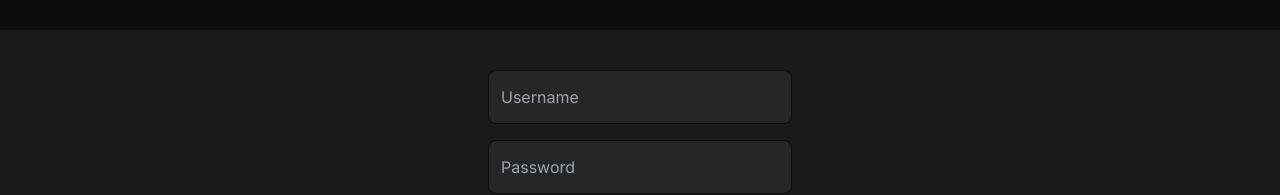
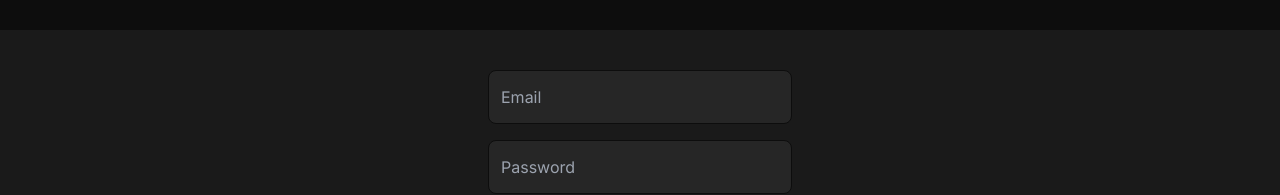
Before and after one commit to Ben-Tewfik/todo_list, a Next.js app: page /login in a window 1280 px wide. Shown: the part 170-365 px from the top of the page. Built offline with nearby package versions, Linux system fonts and the light colour scheme.

Commit message:
change the input from text to email in login

```diff
--- a/src/components/Login.jsx
+++ b/src/components/Login.jsx
@@ -12,8 +12,8 @@ export default function Login() {
         className="w-full flex justify-center flex-col items-center gap-4 p-10 max-w-96 mx-auto"
       >
         <input
-          type="text"
-          placeholder="username"
+          type="email"
+          placeholder="email"
           className="bg-gray500 h-[54px] w-full p-3 text-gray300 capitalize border border-gray700 rounded-lg focus-visible:outline-none focus:border-darkPurple focus:text-gray100"
         />
         <input
```
